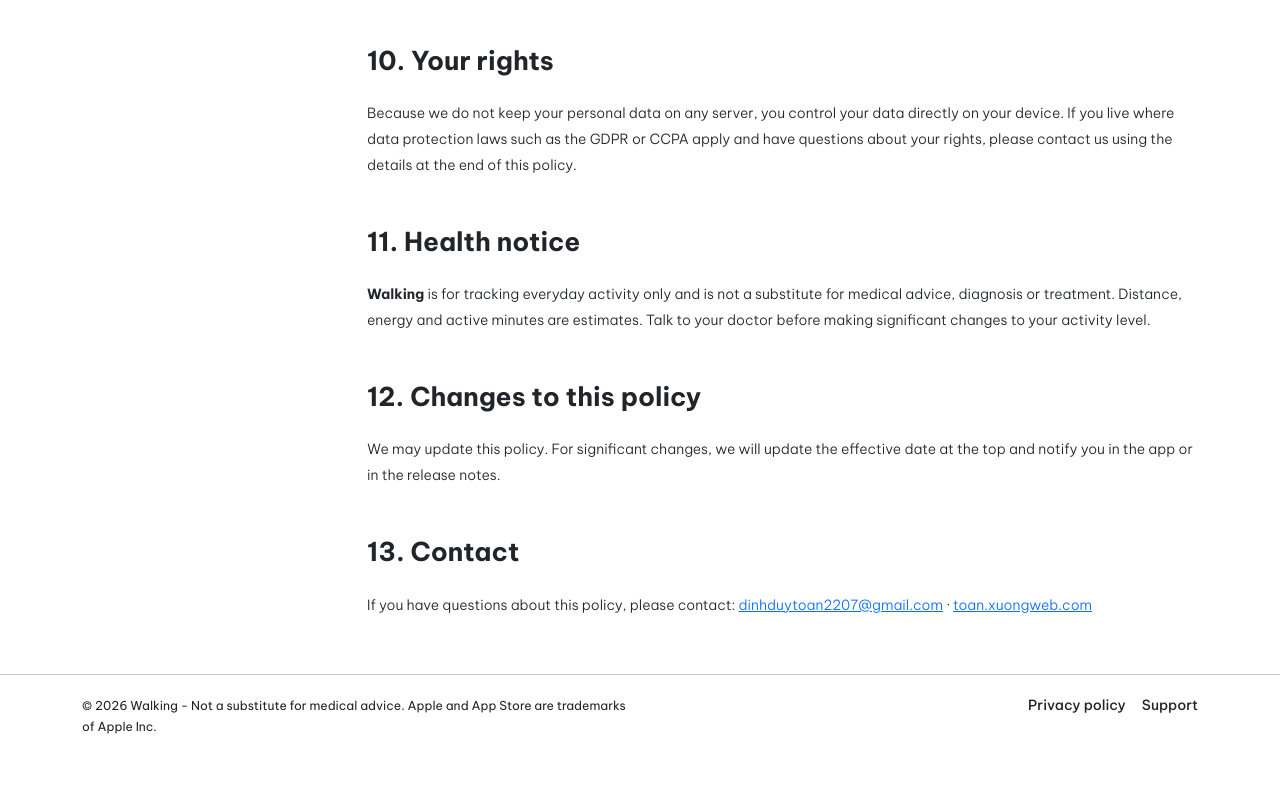
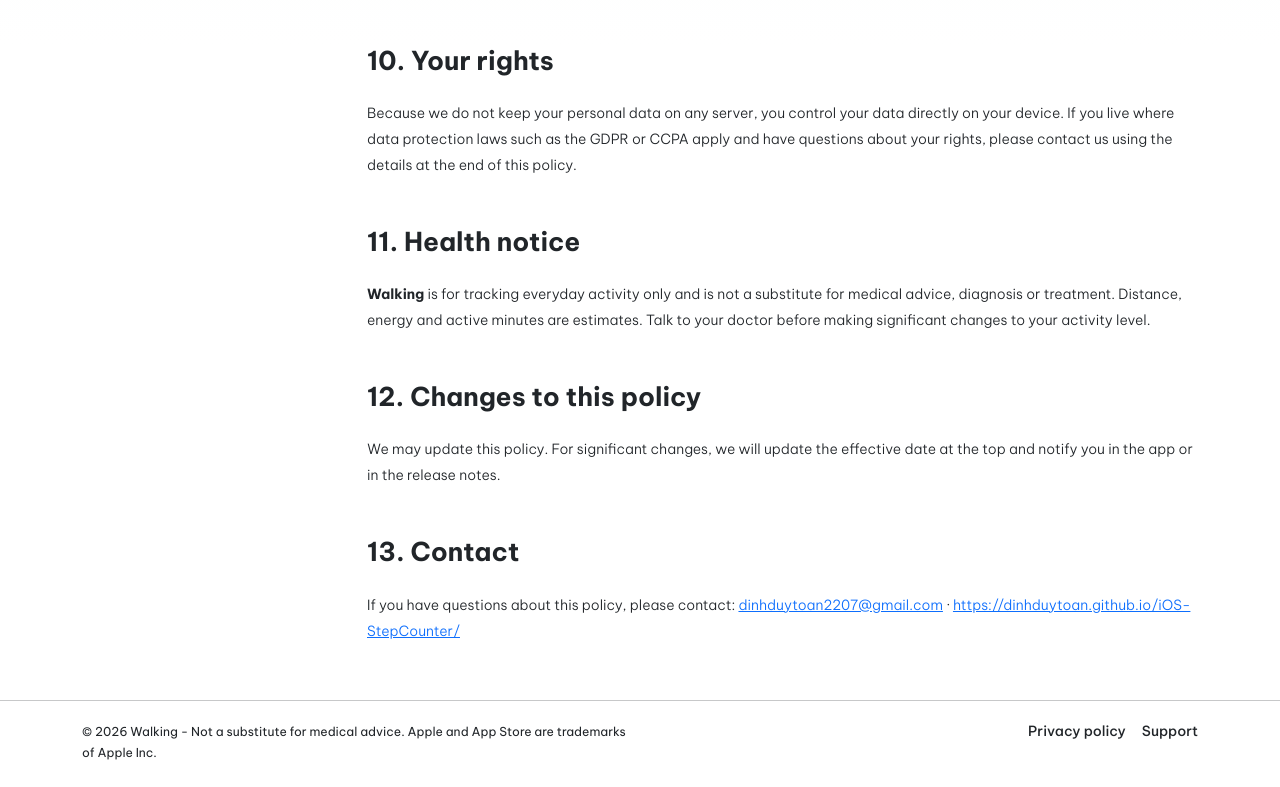
Before and after one commit to dinhduytoan/iOS-StepCounter, a plain HTML site: page en/privacy.html in a window 1280 px wide. Shown: the part 2471-3258 px from the top of the page. Before the commit the page ends 3232 px from the top, so only its background shows below. Drawn offline with nearby package versions, Linux system fonts and the light colour scheme.

Commit message:
replace url website

```diff
--- a/en/privacy.html
+++ b/en/privacy.html
@@ -330,7 +330,7 @@
               <p>
                 If you have questions about this policy, please contact:
                 <a href="mailto:dinhduytoan2207@gmail.com">dinhduytoan2207@gmail.com</a> ·
-                <a href="https://toan.xuongweb.com" target="_blank">toan.xuongweb.com</a>
+                <a href="https://dinhduytoan.github.io/iOS-StepCounter/" target="_blank">https://dinhduytoan.github.io/iOS-StepCounter/</a>
               </p>
             </div>
 
```
Also changed, not shown: privacy.html (+1 -1 lines).
